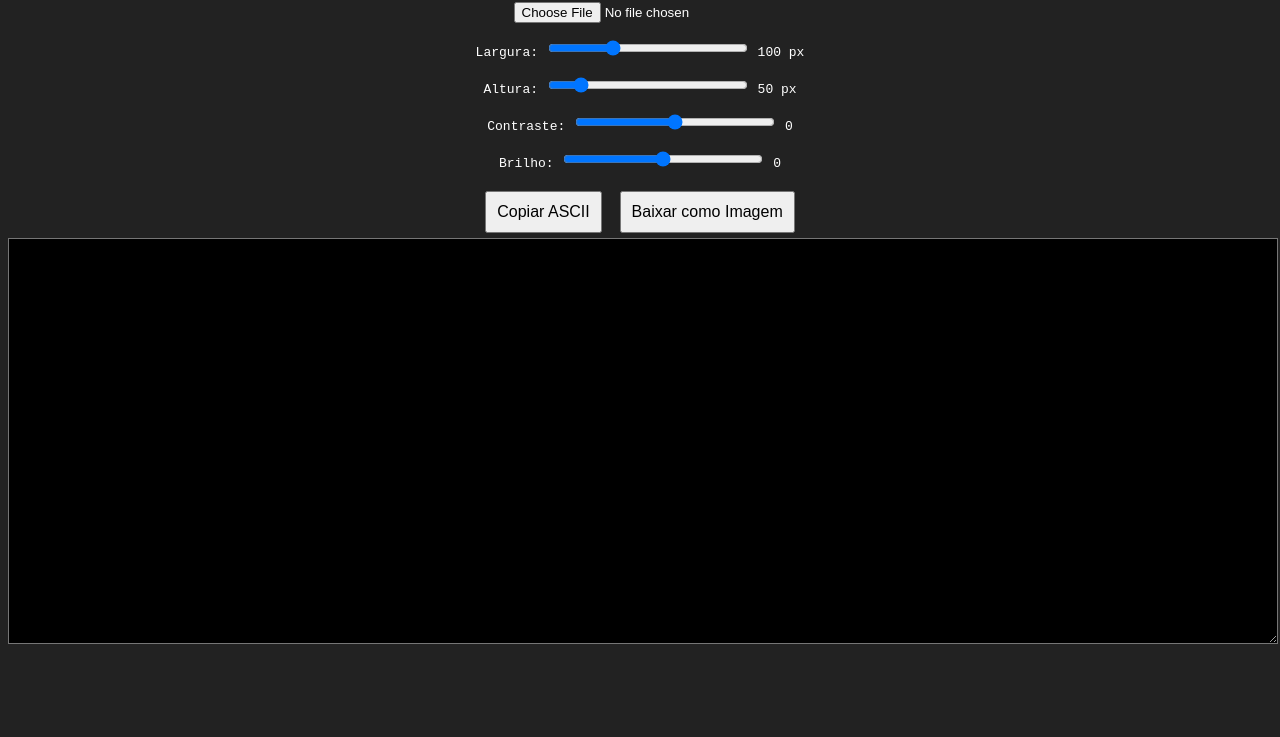
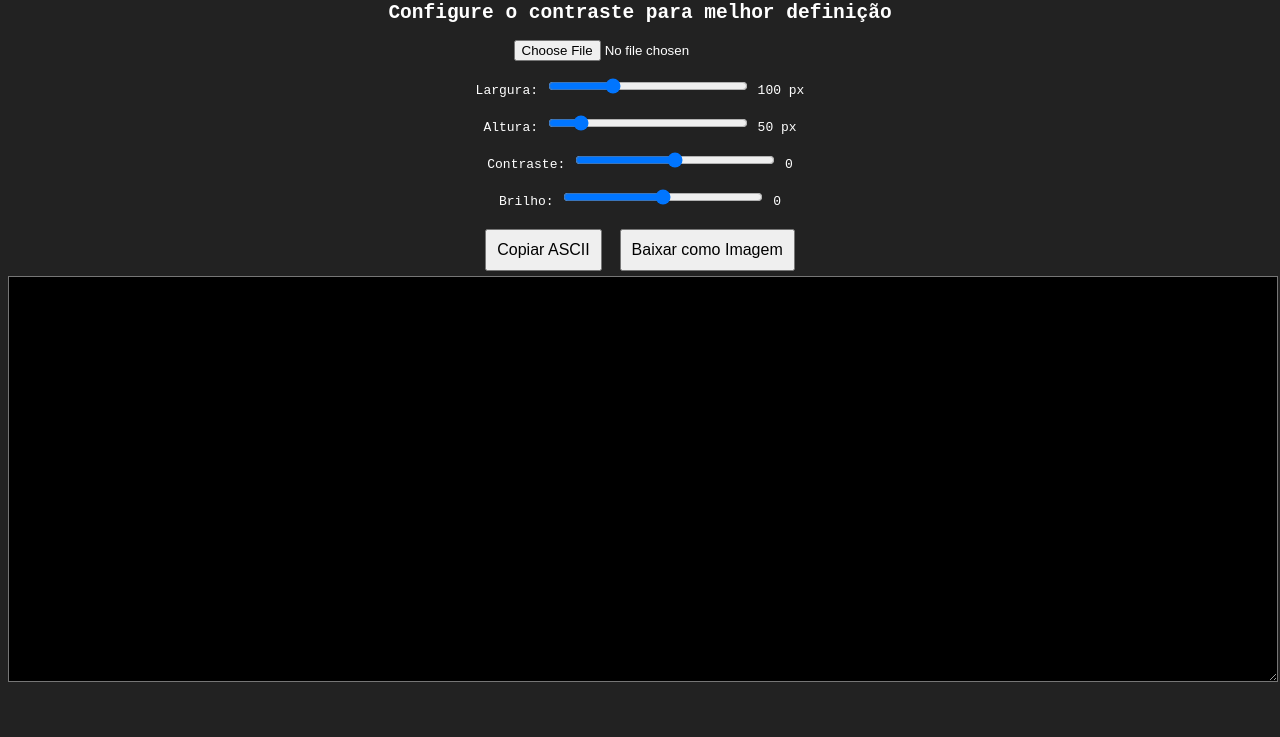
Before and after one commit to KnoxK210/Art-ASCII, a plain HTML site: page index.html in a window 1280 px wide. Shown: the part 63-800 px from the top of the page. Drawn offline with Linux system fonts and the light colour scheme.

Commit message:
Update index.html

```diff
--- a/index.html
+++ b/index.html
@@ -35,6 +35,7 @@
 <body>
 
     <h1>Conversor de Imagem para ASCII</h1>
+    <h2> Configure o contraste para melhor definição </h2>
 
     <input type="file" id="imageInput" accept="image/*"><br><br>
 
```
